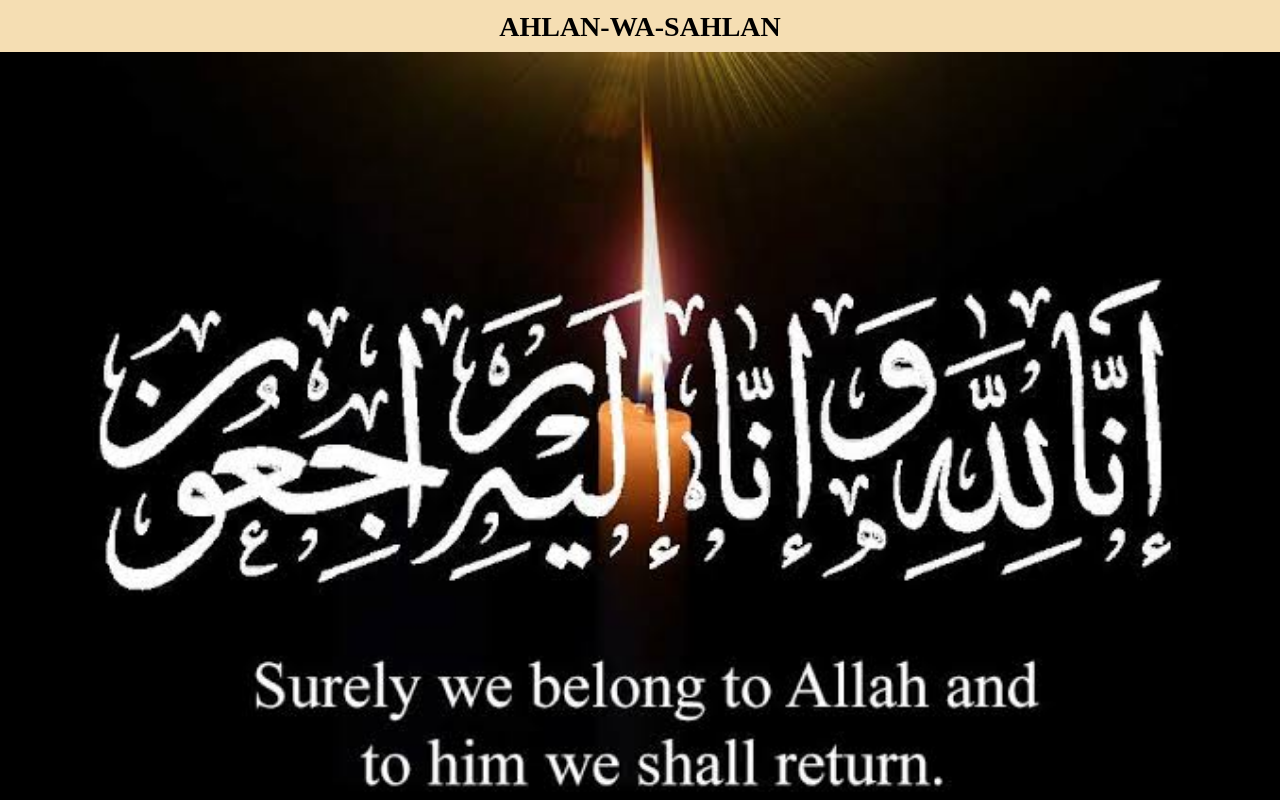
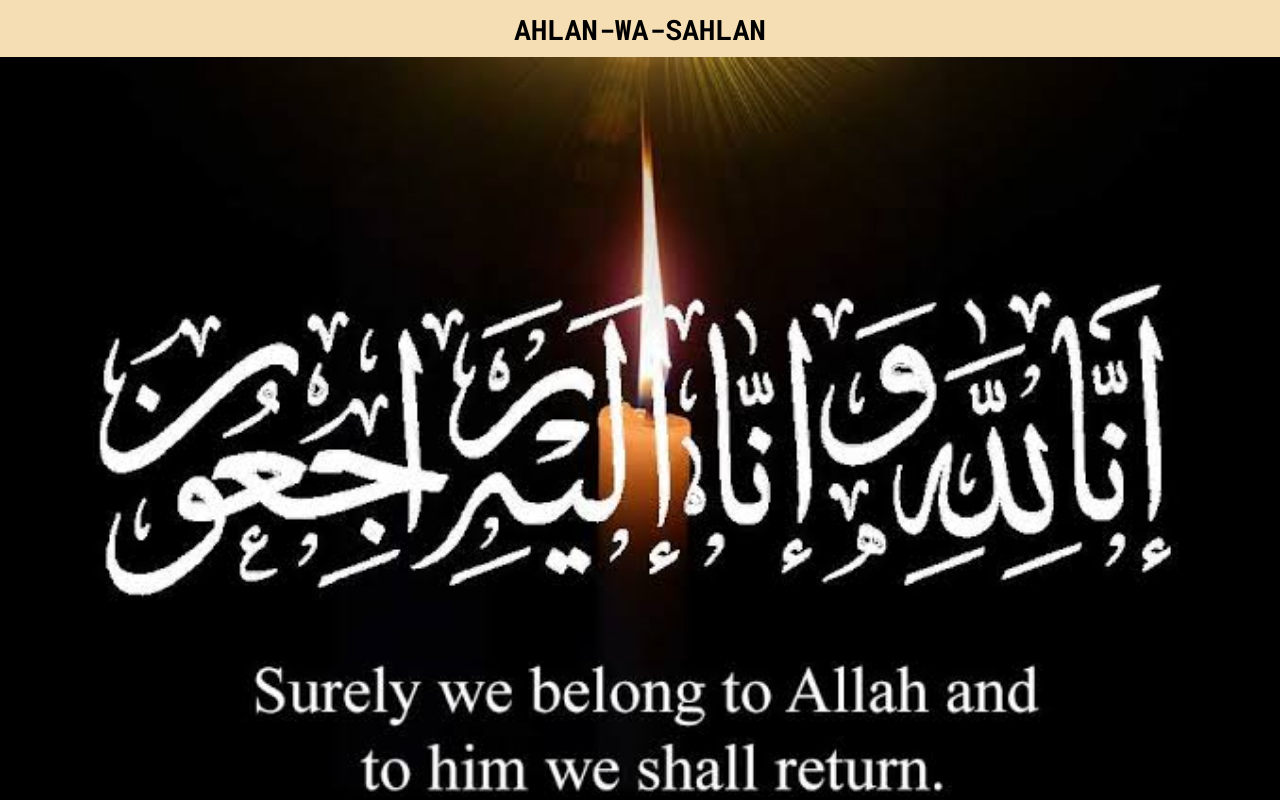
Before and after one commit to rohan-site/web, a plain HTML site: page index.html in a window 1280 px wide. Shown: the top 800 px of the page. Drawn offline with Linux system fonts and the light colour scheme.

Commit message:
Update style.css

```diff
--- a/style.css
+++ b/style.css
@@ -2,7 +2,7 @@
     margin: 0;
     padding: 0;
     box-sizing: border-box;
-    font-family: 'Times New Roman';
+    font-family: 'Roboto Mono';
 
 }
 
```
